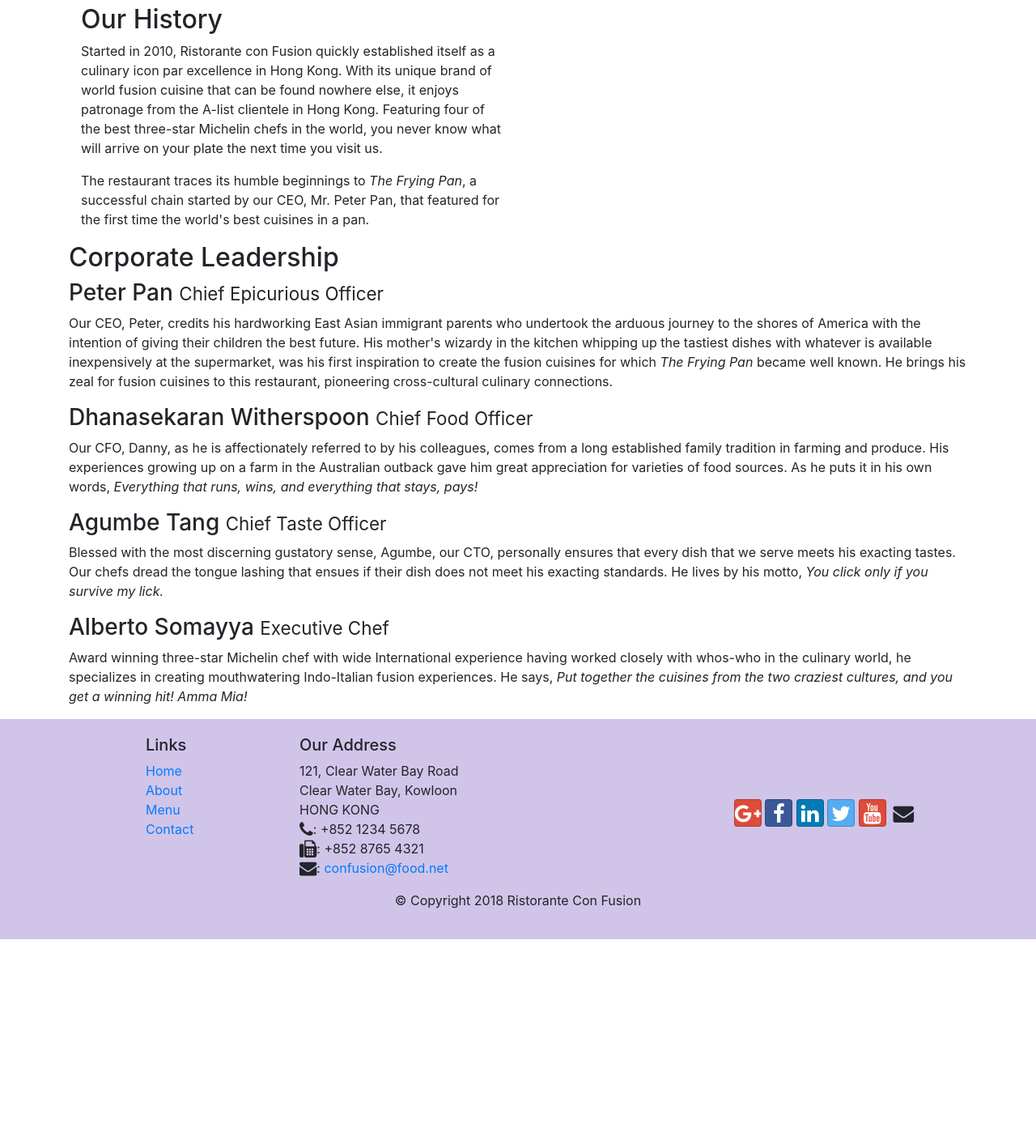
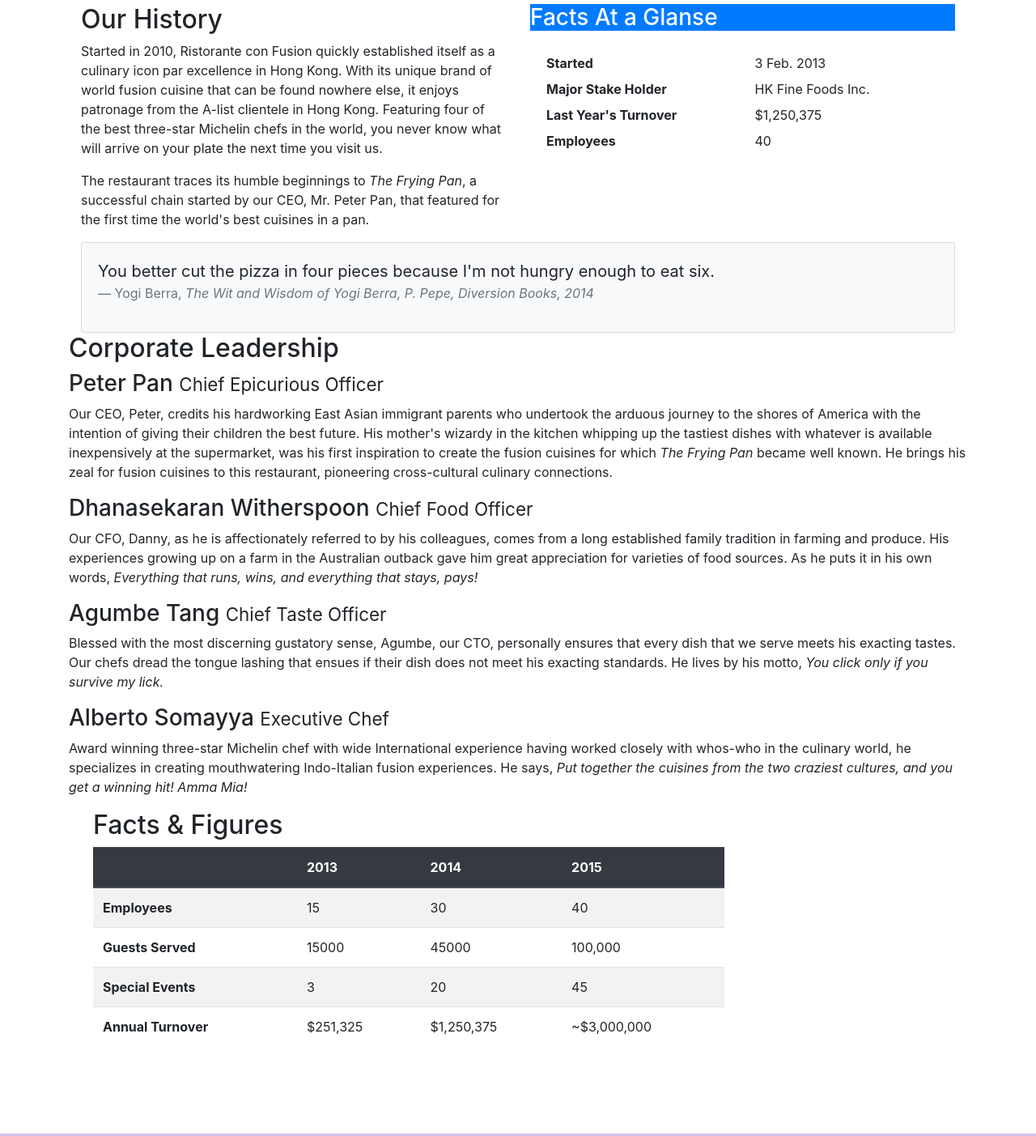
Before and after one commit to PrajaktaS23/setup, a website: page aboutus.html in a window 1280 px wide. Shown: the part 460-1863 px from the top of the page at 81% size. Before the commit the page ends 1620 px from the top, so only its background shows below. Drawn offline with nearby package versions, Linux system fonts and the light colour scheme.

Commit message:
badge image

```diff
--- a/aboutus.html
+++ b/aboutus.html
@@ -25,7 +25,7 @@
             <button class="navbar-toggler" type="button" data-toggle="collapse" data-target="#Navbar">
                 <span class="navbar-toggler-icon"></span>
             </button>
-            <a class="navbar-brand mr-auto" href="./index.html">Ristorante Con Fusion</a>
+            <a class="navbar-brand mr-auto" href="./index.html"><img src="img/logo.png" height="30" width="41"></a>
             <div class="collapse navbar-collapse" id="Navbar">
                 <ul class="navbar-nav mr-auto">
                     <li class="nav-item active"><a class="nav-link" href="#" ><span class="fa fa-home fa-lg"></span> Home</a></li>
@@ -73,8 +73,36 @@
                 <p>Started in 2010, Ristorante con Fusion quickly established itself as a culinary icon par excellence in Hong Kong. With its unique brand of world fusion cuisine that can be found nowhere else, it enjoys patronage from the A-list clientele in Hong Kong.  Featuring four of the best three-star Michelin chefs in the world, you never know what will arrive on your plate the next time you visit us.</p>
                 <p>The restaurant traces its humble beginnings to <em>The Frying Pan</em>, a successful chain started by our CEO, Mr. Peter Pan, that featured for the first time the world's best cuisines in a pan.</p>
             </div>
-            <div class="col sm-4 ">
+            <div class="col-sm ">
+                    <h3 class="class-header bg-primary text-white">Facts At a Glanse</h3>
+                    <div class="card-body" >
+                        <dl class="row">
+                            <dt class="col-6">Started</dt>
+                            <dd class="col-6">3 Feb. 2013</dd>
+                            <dt class="col-6">Major Stake Holder</dt>
+                            <dd class="col-6">HK Fine Foods Inc.</dd>
+                            <dt class="col-6">Last Year's Turnover</dt>
+                            <dd class="col-6">$1,250,375</dd>
+                            <dt class="col-6">Employees</dt>
+                            <dd class="col-6">40</dd>
 
+                        </dl>
+
+                    </div>
+
+            </div>
+
+            <div class="col-12">
+                <div class="card card-body bg-light">
+                    <blockquote class="blockquote">
+                        <p class="mb-0">You better cut the pizza in four pieces because
+                            I'm not hungry enough to eat six.</p>
+                        <footer class="blockquote-footer">Yogi Berra,
+                            <cite title="Source Title">The Wit and Wisdom of Yogi Berra,
+                            P. Pepe, Diversion Books, 2014</cite>
+                        </footer>
+                    </blockquote>
+                </div>
             </div>
         </div>
 
@@ -91,6 +119,53 @@
                 <h3>Alberto Somayya <small>Executive Chef</small></h3>
                 <p class="d-none d-md-block">Award winning three-star Michelin chef with wide International experience having worked closely with whos-who in the culinary world, he specializes in creating mouthwatering Indo-Italian fusion experiences. He says, <em>Put together the cuisines from the two craziest cultures, and you get a winning hit! Amma Mia!</em></p>
             </div>
+       </div>
+       <div class="row row-content">
+           <div class="col-12 col-sm-9">
+               <h2>Facts &amp; Figures</Figure> </h2>
+               <div class="table-responsive">
+                <table class="table table-striped">
+                    <thead class="thead-dark">
+                        <tr>
+                            <th>&nbsp;</th>
+                            <th>2013</th>
+                            <th>2014</th>
+                            <th>2015</th>
+                        </tr>
+                    </thead>
+                    <tbody>
+                        <tr>
+                            <th>Employees</th>
+                            <td>15</td>
+                            <td>30</td>
+                            <td>40</td>
+                        </tr>
+                        <tr>
+                            <th>Guests Served</th>
+                            <td>15000</td>
+                            <td>45000</td>
+                            <td>100,000</td>
+                        </tr>
+                        <tr>
+                            <th>Special Events</th>
+                            <td>3</td>
+                            <td>20</td>
+                            <td>45</td>
+                        </tr>
+                        <tr>
+                            <th>Annual Turnover</th>
+                            <td>$251,325</td>
+                            <td>$1,250,375</td>
+                            <td>~$3,000,000</td>
+                        </tr>
+                    </tbody>
+                </table>
+            </div>
+          </div>
+          <div class="col-12 col-sm-3">
+
+          </div>
+
        </div>
       </div>
     </div>
```
Also changed, not shown: contactus.html (+1 -1 lines), index.html (+24 -7 lines), img/alberto.png (added), img/buffet.png (added), img/logo.png (added), img/uthappizza.png (added), 1 other file.
